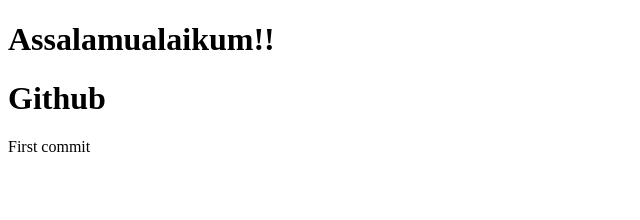
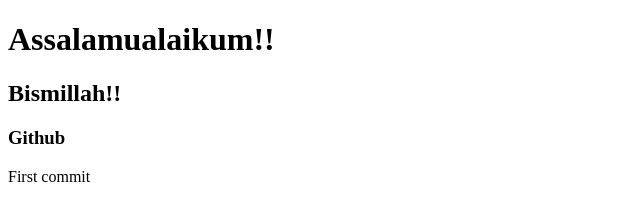
Before and after one commit to ansariSaalim/someCode, a plain HTML site: page index.html in a window 1280 px wide. Shown: the whole page, without its empty margins (0-640 px from the left). Drawn offline with Linux system fonts and the light colour scheme.

Commit message:
Add branching

```diff
--- a/index.html
+++ b/index.html
@@ -7,8 +7,10 @@
 </head>
 <body>
     <h1><b>Assalamualaikum!!</b></h1>
-    <h1>Github</h1>
+    <h2>Bismillah!!</h2>
+    <h3>Github</h3>
     <p>First commit</p>
+
 
 </body>
 </html>
```
